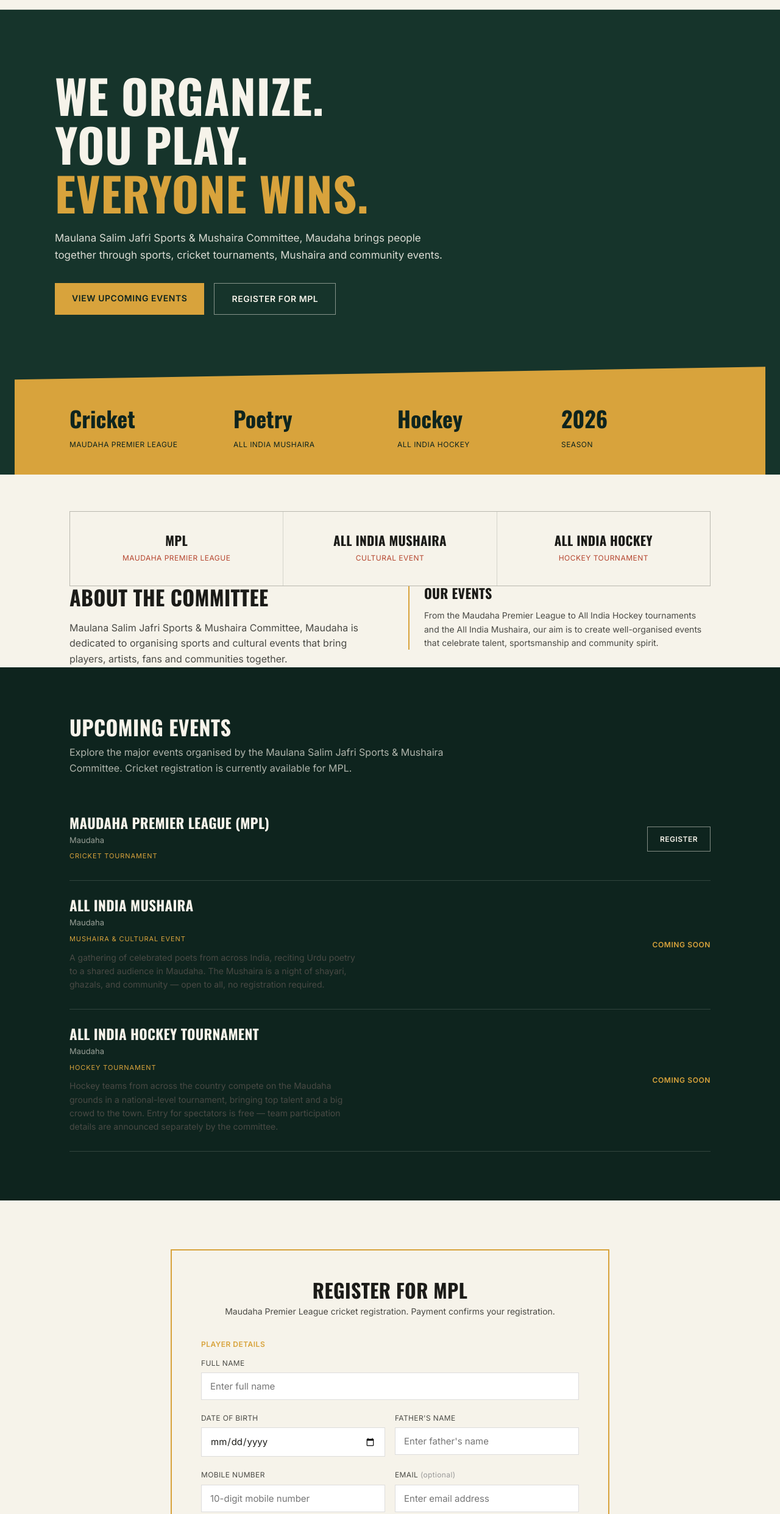
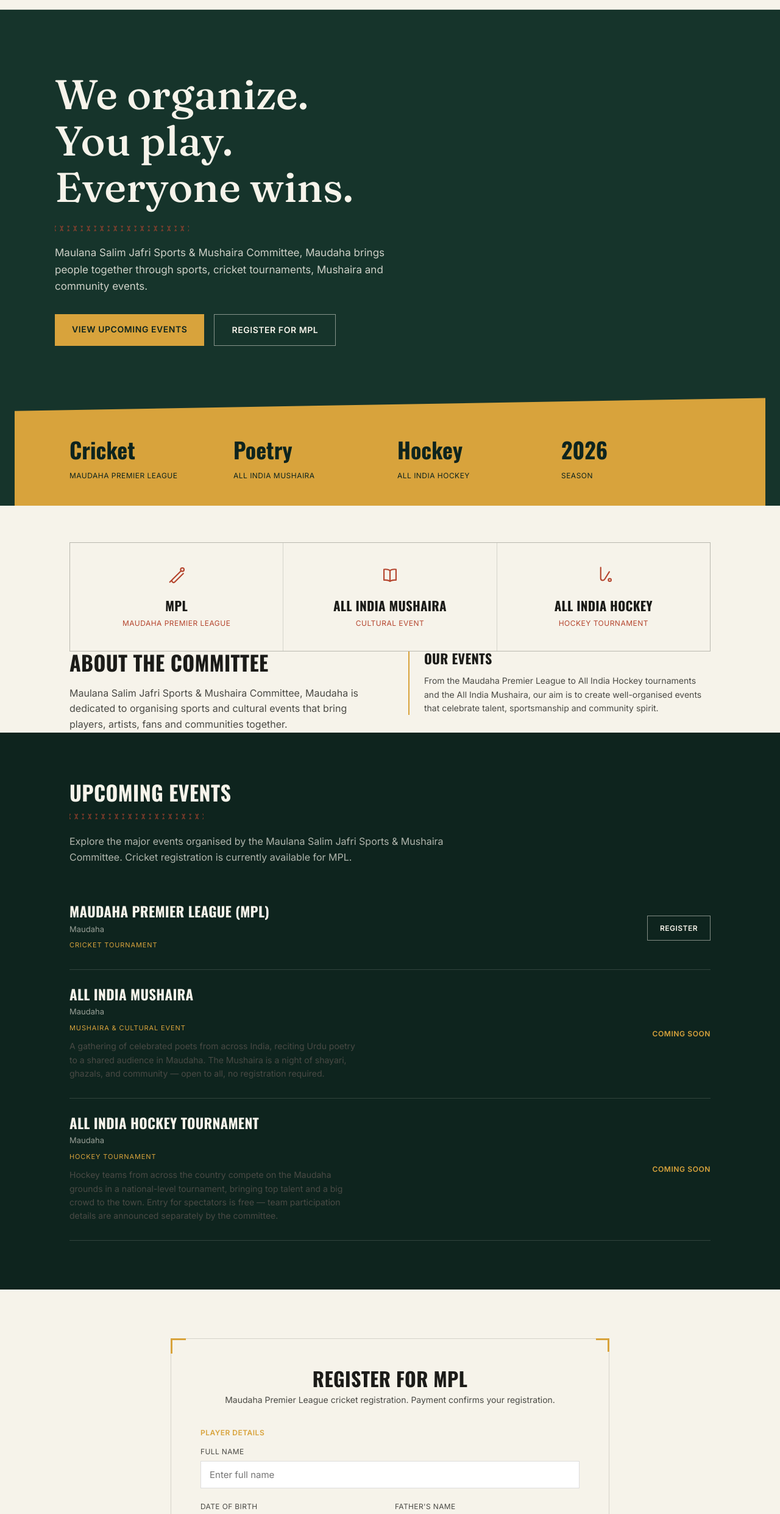
Before and after one commit to ishan090hdbsfjdsdsfwf/maulana-salim-jafri-committee, a website: page public/index.html in a window 1280 px wide. Shown: the part 75-2557 px from the top of the page at 61% size. Drawn offline with nearby package versions, Linux system fonts and the light colour scheme; no server answers.

Commit message:
Update site

```diff
--- a/public/index.html
+++ b/public/index.html
@@ -9,7 +9,7 @@
 
     <link rel="preconnect" href="https://fonts.googleapis.com">
     <link
-        href="https://fonts.googleapis.com/css2?family=Oswald:wght@400;500;600;700&family=Inter:wght@400;500;600&display=swap"
+        href="https://fonts.googleapis.com/css2?family=Oswald:wght@400;500;600;700&family=Fraunces:opsz,wght@9..144,400;9..144,500;9..144,600&family=Inter:wght@400;500;600&display=swap"
         rel="stylesheet">
 
     <!-- Razorpay checkout -->
@@ -36,6 +36,17 @@
             scroll-behavior: smooth;
         }
 
+        @media (prefers-reduced-motion: reduce) {
+            html {
+                scroll-behavior: auto;
+            }
+
+            * {
+                transition: none !important;
+                animation: none !important;
+            }
+        }
+
         body {
             font-family: 'Inter', sans-serif;
             background: var(--bone);
@@ -43,7 +54,6 @@
             line-height: 1.6;
         }
 
-        h1,
         h2,
         h3,
         .display {
@@ -59,6 +69,14 @@
             text-decoration: none;
         }
 
+        a:focus-visible,
+        button:focus-visible,
+        input:focus-visible,
+        select:focus-visible {
+            outline: 2px solid var(--gold);
+            outline-offset: 2px;
+        }
+
         .wrap {
             max-width: 1100px;
             margin: 0 auto;
@@ -67,6 +85,19 @@
 
         section {
             padding: 80px 0;
+        }
+
+        /* Recurring stitched-seam divider — a small nod to a
+           cricket ball's seam, used as connective tissue between
+           sections instead of a plain rule. */
+        .stitch {
+            height: 9px;
+            background-image:
+                repeating-linear-gradient(115deg, var(--clay) 0 2px, transparent 2px 11px),
+                repeating-linear-gradient(65deg, var(--clay) 0 2px, transparent 2px 11px);
+            background-size: 22px 9px;
+            background-repeat: repeat-x;
+            opacity: 0.55;
         }
 
         /* ================= NAVBAR ================= */
@@ -166,20 +197,26 @@
         }
 
         .hero h1 {
-            font-size: clamp(42px, 7vw, 76px);
-            max-width: 760px;
-        }
-
-        .hero h1 em {
-            font-style: normal;
-            color: var(--gold);
+            font-family: 'Fraunces', serif;
+            font-weight: 500;
+            text-transform: none;
+            letter-spacing: 0;
+            font-size: clamp(40px, 6.4vw, 68px);
+            line-height: 1.12;
+            max-width: 700px;
+            color: var(--bone);
+        }
+
+        .hero .stitch {
+            max-width: 220px;
+            margin-top: 26px;
         }
 
         .hero p {
-            max-width: 650px;
+            max-width: 560px;
             font-size: 17px;
             margin-top: 22px;
-            color: rgba(246, 243, 234, 0.88);
+            color: rgba(246, 243, 234, 0.82);
         }
 
         .hero-ctas {
@@ -198,6 +235,7 @@
             letter-spacing: 0.04em;
             cursor: pointer;
             border: none;
+            transition: background 0.15s ease, border-color 0.15s ease, color 0.15s ease;
         }
 
         .btn-gold {
@@ -272,6 +310,13 @@
             background: var(--bone);
             padding: 36px 20px;
             text-align: center;
+        }
+
+        .sport-tile svg {
+            width: 34px;
+            height: 34px;
+            color: var(--clay);
+            margin-bottom: 14px;
         }
 
         .sport-tile h3 {
@@ -412,10 +457,49 @@
         }
 
         .register-panel {
-            border: 2px solid var(--gold);
+            position: relative;
+            border: 1px solid var(--line);
             padding: 48px;
             max-width: 720px;
             margin: 0 auto;
+        }
+
+        .register-panel::before,
+        .register-panel::after,
+        .register-panel .corner {
+            content: '';
+            position: absolute;
+            width: 22px;
+            height: 22px;
+            pointer-events: none;
+        }
+
+        .register-panel::before {
+            top: -1px;
+            left: -1px;
+            border-top: 3px solid var(--gold);
+            border-left: 3px solid var(--gold);
+        }
+
+        .register-panel::after {
+            bottom: -1px;
+            right: -1px;
+            border-bottom: 3px solid var(--gold);
+            border-right: 3px solid var(--gold);
+        }
+
+        .register-panel .corner.tr {
+            top: -1px;
+            right: -1px;
+            border-top: 3px solid var(--gold);
+            border-right: 3px solid var(--gold);
+        }
+
+        .register-panel .corner.bl {
+            bottom: -1px;
+            left: -1px;
+            border-bottom: 3px solid var(--gold);
+            border-left: 3px solid var(--gold);
         }
 
         .register h2 {
@@ -655,8 +739,10 @@
             <h1>
                 We organize.<br>
                 You play.<br>
-                <em>Everyone wins.</em>
+                Everyone wins.
             </h1>
+
+            <div class="stitch" aria-hidden="true"></div>
 
             <p>
                 Maulana Salim Jafri Sports &amp; Mushaira Committee,
@@ -711,16 +797,33 @@
         <div class="sports-strip">
 
             <div class="sport-tile">
+                <svg viewBox="0 0 24 24" fill="none" stroke="currentColor" stroke-width="1.5" stroke-linecap="round"
+                    aria-hidden="true">
+                    <circle cx="18.5" cy="5.5" r="2" />
+                    <path d="M16.8 7.2 7 17a2 2 0 0 0 0 2.8v0a2 2 0 0 0 2.8 0L19.6 10" />
+                    <path d="M6 18 4 20" />
+                </svg>
                 <h3>MPL</h3>
                 <div class="tag">Maudaha Premier League</div>
             </div>
 
             <div class="sport-tile">
+                <svg viewBox="0 0 24 24" fill="none" stroke="currentColor" stroke-width="1.5" stroke-linecap="round"
+                    stroke-linejoin="round" aria-hidden="true">
+                    <path d="M12 6.5c-2-1.2-4.6-1.6-7-1.2v12.4c2.4-.4 5 0 7 1.2" />
+                    <path d="M12 6.5c2-1.2 4.6-1.6 7-1.2v12.4c-2.4-.4-5 0-7 1.2" />
+                    <path d="M12 6.5v12.4" />
+                </svg>
                 <h3>All India Mushaira</h3>
                 <div class="tag">Cultural Event</div>
             </div>
 
             <div class="sport-tile">
+                <svg viewBox="0 0 24 24" fill="none" stroke="currentColor" stroke-width="1.5" stroke-linecap="round"
+                    stroke-linejoin="round" aria-hidden="true">
+                    <path d="M9 3v12.5c0 1.5 1 2.5 2.4 2.5.9 0 1.7-.5 2.4-1.6L19 8" />
+                    <circle cx="19.5" cy="17.5" r="1.6" />
+                </svg>
                 <h3>All India Hockey</h3>
                 <div class="tag">Hockey Tournament</div>
             </div>
@@ -767,6 +870,8 @@
 
             <h2>Upcoming Events</h2>
 
+            <div class="stitch" aria-hidden="true" style="max-width:220px; margin:18px 0 24px;"></div>
+
             <p class="events-intro">
                 Explore the major events organised by the Maulana Salim
                 Jafri Sports &amp; Mushaira Committee.
@@ -863,6 +968,9 @@
     <section id="register" class="register">
 
         <div class="register-panel">
+
+            <span class="corner tr" aria-hidden="true"></span>
+            <span class="corner bl" aria-hidden="true"></span>
 
             <h2>Register for MPL</h2>
 
@@ -1293,7 +1401,9 @@
 
         </div>
 
-        <div class="footer-bottom">
+        <div class="stitch" aria-hidden="true" style="max-width:1100px; margin:32px auto 0;"></div>
+
+        <div class="footer-bottom" style="border-top:none; margin-top:20px;">
             &copy; 2026 Maulana Salim Jafri Sports &amp; Mushaira Committee.
             All rights reserved.
         </div>
```
